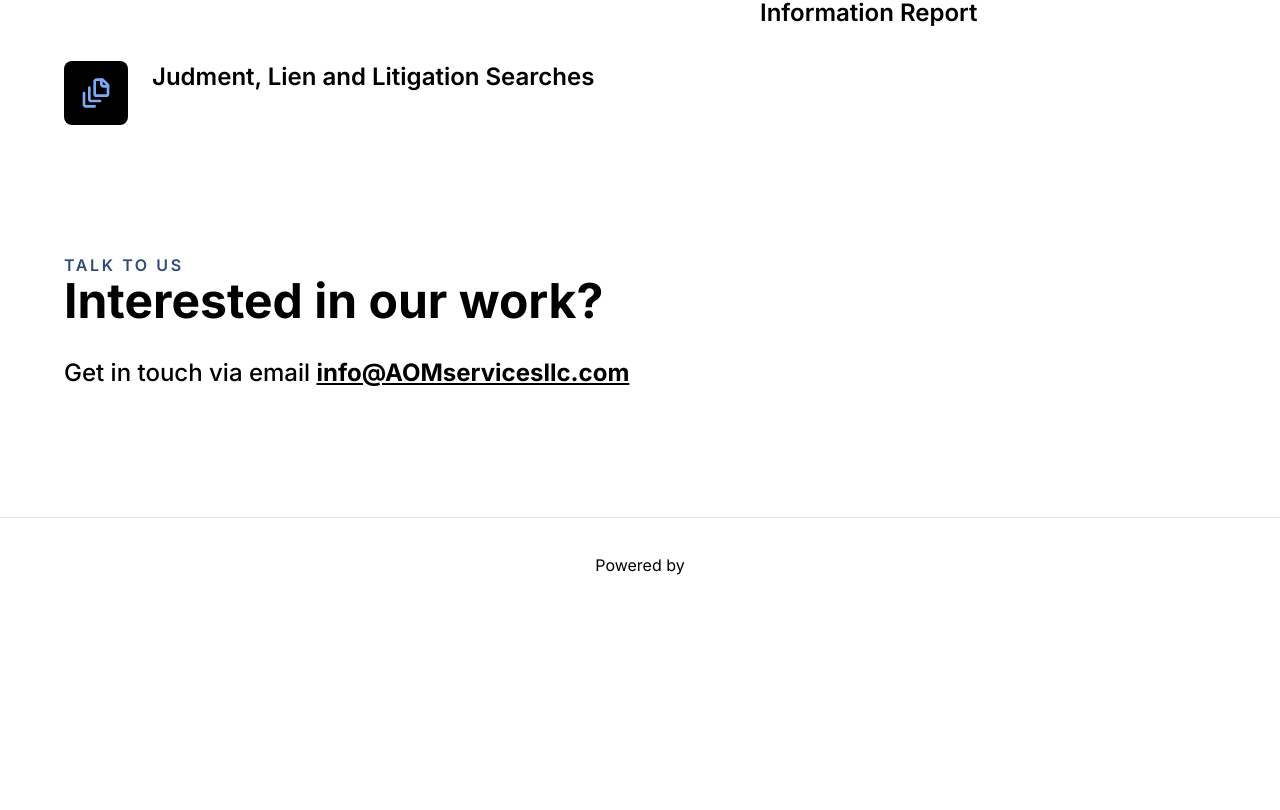
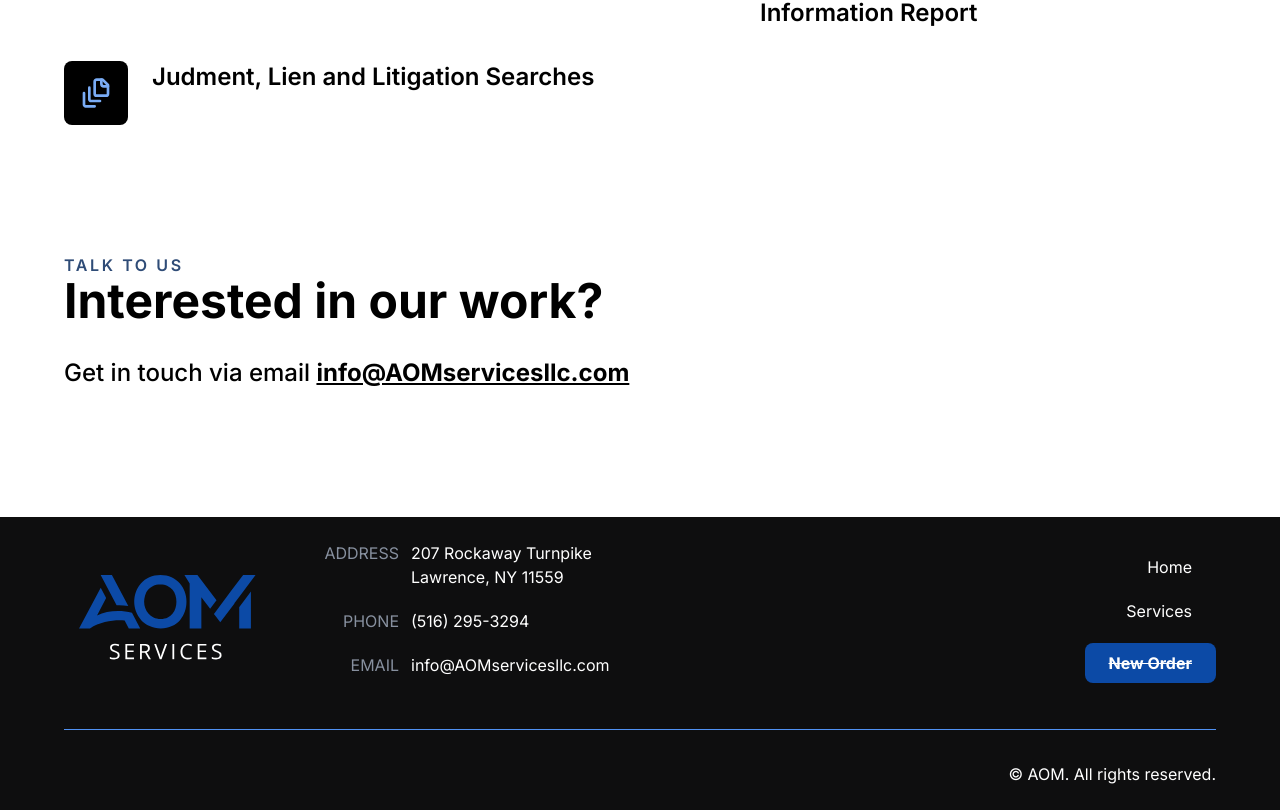
Before and after one commit to Sainath213/aom-services, a Next.js app: page / in a window 1280 px wide. Shown: the part 1148-1958 px from the top of the page. Before the commit the page ends 1761 px from the top, so only its background shows below. Built offline with nearby package versions, Linux system fonts and the light colour scheme.

Commit message:
finish footer

```diff
--- a/app/(shared)/Contact.tsx
+++ b/app/(shared)/Contact.tsx
@@ -14,7 +14,7 @@ export default function Contact() {
         <Link
           target='_blank'
           rel='noopener noreferrer'
-          href='mailto://info@AOMservicesllc.com'
+          href='mailto:info@AOMservicesllc.com'
           className='font-bold underline'
         >
           info@AOMservicesllc.com
--- a/app/(shared)/Footer.tsx
+++ b/app/(shared)/Footer.tsx
@@ -1,14 +1,78 @@
+import Link from 'next/link';
+import FooterIcon from '@/public/svg/FooterIcon';
+
 export default function Footer() {
   return (
-    <footer className='flex h-24 w-full items-center justify-center border-t'>
-      <a
-        className='flex items-center justify-center'
-        href='https://vercel.com?utm_source=create-next-app&utm_medium=default-template&utm_campaign=create-next-app'
+    <footer className='w-full bg-[#0E0E0F]'>
+      <div className='mx-auto w-full max-w-[1336px] px-6 md:px-16'>
+        <div className='flex w-full flex-col items-start justify-between pt-6 md:flex-row md:items-center'>
+          <div className='flex flex-col items-start gap-6 pb-6 md:flex-row md:items-center md:gap-12 md:pb-0'>
+            <FooterIcon />
+            <ul className=''>
+              <FooterButton
+                label={'ADDRESS'}
+                address={'207 Rockaway Turnpike Lawrence, NY 11559'}
+                href='https://maps.app.goo.gl/APqcMr4SfxnxeHck6'
+              />
+              <FooterButton
+                label={'PHONE'}
+                address={'(516) 295-3294'}
+                href='tel:+15162953294'
+              />
+              <FooterButton
+                label={'EMAIL'}
+                address={'info@AOMservicesllc.com'}
+                href='mailto:info@AOMservicesllc.com'
+              />
+            </ul>
+          </div>
+          <ul className='space-y-3 text-start text-white md:space-y-5 md:text-end'>
+            <li>
+              <Link href='#home' className='hover:underline md:pr-6'>
+                Home
+              </Link>
+            </li>
+            <li>
+              <Link href='#services' className='hover:underline md:pr-6'>
+                Services
+              </Link>
+            </li>
+            <li>
+              <div className='cursor-not-allowed rounded-lg bg-[#0C4AA6] px-6 py-2 font-bold line-through'>
+                New Order
+              </div>
+            </li>
+          </ul>
+        </div>
+        <hr className='my-8 border-x-0 border-b-[1px] border-t-0 border-[#5091F2]' />
+        <span className='flex justify-end pb-6 text-white hover:underline'>
+          © AOM. All rights reserved.
+        </span>
+      </div>
+    </footer>
+  );
+}
+
+interface FooterButtonProps {
+  label: string;
+  address: string;
+  href: string;
+}
+
+const FooterButton = ({ label, address, href }: FooterButtonProps) => {
+  return (
+    <li className='mb-5 flex justify-end gap-3'>
+      <span className='w-20 text-left text-[#87909F] md:text-right'>
+        {label}
+      </span>
+      <Link
+        href={href}
+        className='w-[200px] text-white hover:underline'
         target='_blank'
         rel='noopener noreferrer'
       >
-        Powered by{' '}
-      </a>
-    </footer>
+        {address}
+      </Link>
+    </li>
   );
-}
+};
```
